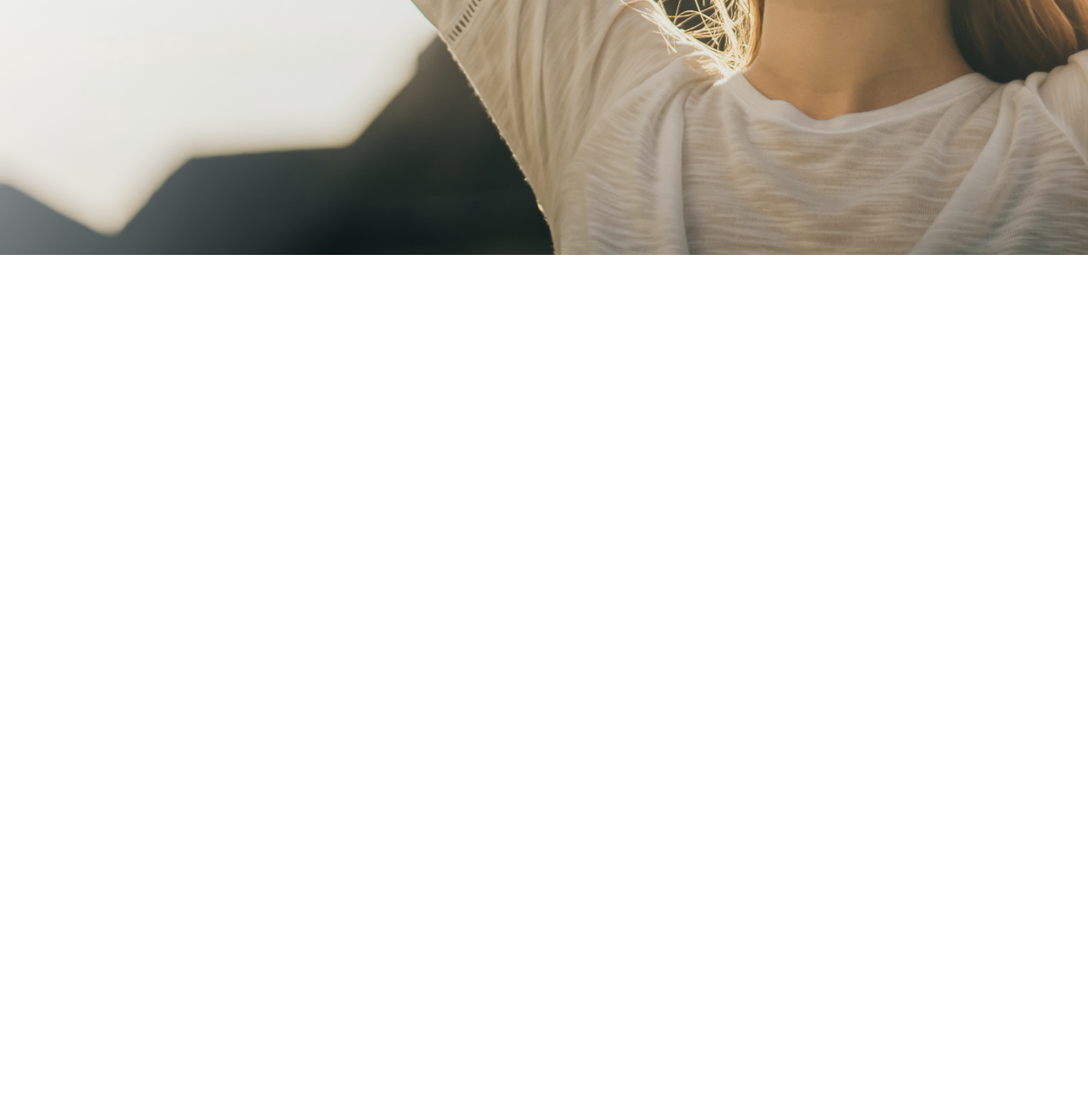
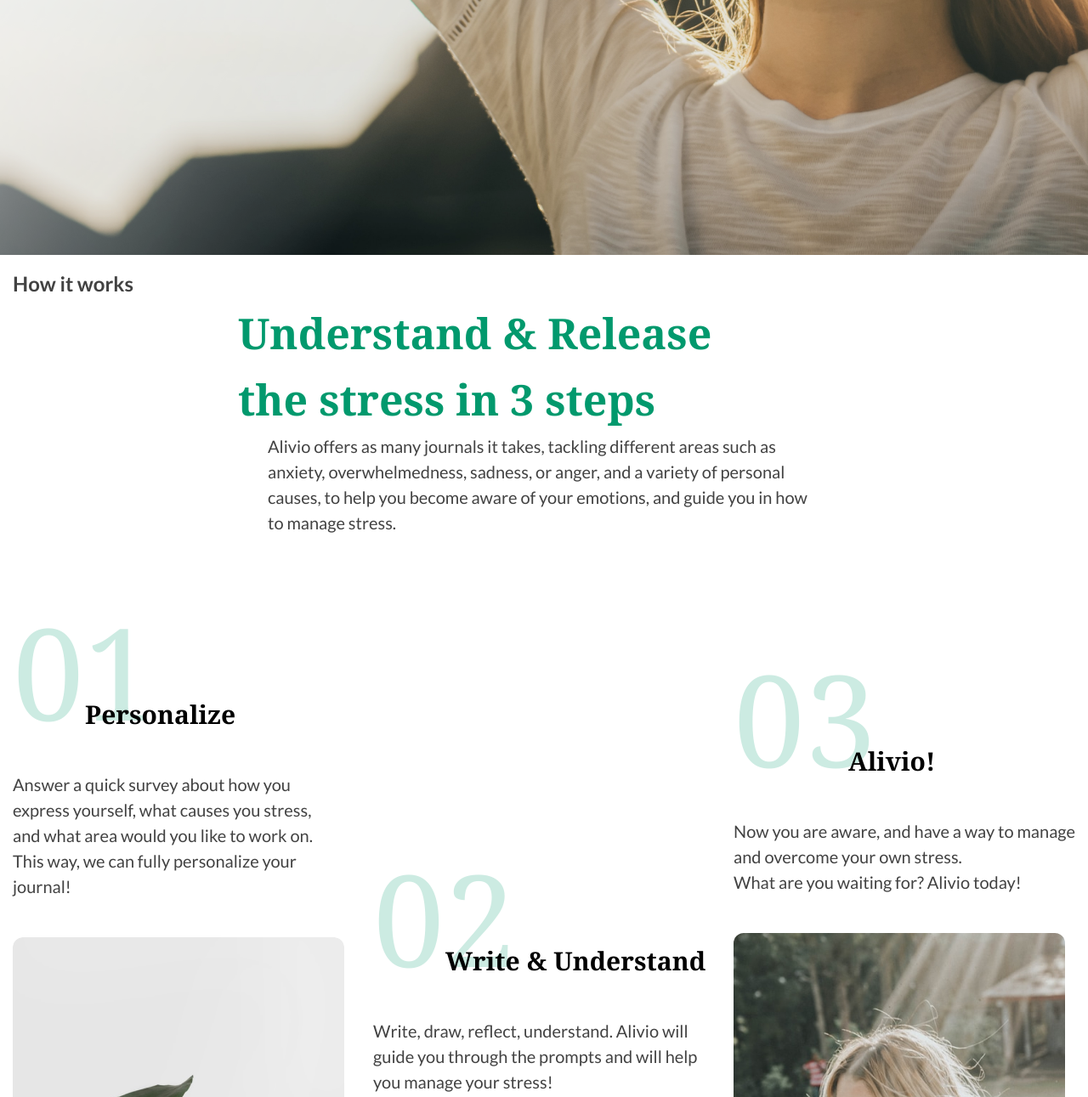
Before and after one commit to SerhiiDev08/site_2_portfolio, a plain HTML site: page index.html in a window 1280 px wide. Shown: the part 680-1971 px from the top of the page at 85% size. Before the commit the page ends 980 px from the top, so only its background shows below. Drawn offline with Linux system fonts and the light colour scheme.

Commit message:
add hoitworks and media

```diff
--- a/css/media.css
+++ b/css/media.css
@@ -1,12 +1,18 @@
-@media screen and (max-width: 1440px) {
-	.header {
+@media screen and (max-width: 1500px) {
+	.header,
+	.howitworks {
 		padding: 15px;
 	}
-	.header__top {
+}
+@media screen and (max-width: 1440px) {
+	.header__top,
+	.menu__list,
+	.howitworks__top,
+	.howitworks__cards {
 		flex-wrap: wrap;
 	}
-	.menu__list {
-		flex-wrap: wrap;
+	.howitworks__top {
+		justify-content: center;
 	}
 }
 @media screen and (max-width: 1110px) {
@@ -17,7 +23,19 @@
 		top: -200px;
 	}
 }
-@media screen and (max-width: 400px) {
+@media screen and (max-width: 992px) {
+	.card__item:nth-child(2) {
+		margin-top: 100px;
+	}
+	.howitworks__cards {
+		justify-content: center;
+	}
+	.howitworks__title {
+		font-size: 40px;
+		margin: 0 auto;
+	}
+}
+@media screen and (max-width: 450px) {
 	.header {
 		margin-top: 300px;
 	}
@@ -25,7 +43,6 @@
 		top: -300px;
 	}
 	.header__btn {
-		display: flex;
 		flex-wrap: wrap;
 	}
 	.menu__item {
@@ -41,4 +58,11 @@
 	.header__main p {
 		margin-bottom: 35px;
 	}
+	.card__item img {
+		max-width: 300px;
+		border-radius: 12px;
+	}
+	.howitworks__title {
+		margin: 0 auto;
+	}
 }
--- a/css/style.css
+++ b/css/style.css
@@ -117,3 +117,82 @@
 	color: #ffffff;
 	padding: 20px 50px;
 }
+/* how it works section */
+.howitworks {
+	padding: 170px 0 50px;
+}
+.howitworks h5 {
+	font-weight: 600;
+	font-size: 24px;
+	line-height: 157%;
+	color: #424242;
+}
+.howitworks__top {
+	display: flex;
+	align-items: center;
+	margin-bottom: 48px;
+}
+.howitworks__title {
+	max-width: 584px;
+	font-family: "Georgia";
+	font-weight: 700;
+	font-size: 50px;
+	line-height: 157%;
+	color: #01996d;
+	margin-right: 136px;
+}
+.howitworks__text {
+	max-width: 650px;
+	font-weight: 500;
+	font-size: 20px;
+	line-height: 150%;
+	color: #424242;
+}
+.howitworks__cards {
+	display: flex;
+	justify-content: space-between;
+}
+.card__item {
+	max-width: 405px;
+	font-family: "Georgia";
+}
+.card__title h6 {
+	font-weight: 400;
+	font-size: 150px;
+	line-height: 150%;
+	color: rgba(1, 153, 109, 0.2);
+}
+.card__title {
+	position: relative;
+	margin-bottom: 5px;
+}
+.card__title-text {
+	position: absolute;
+	font-weight: 700;
+	font-size: 30px;
+	line-height: 150%;
+	color: #000000;
+	left: 85px;
+	top: 140px;
+}
+.card__text {
+	font-family: "Lato";
+	font-weight: 500;
+	font-size: 20px;
+	line-height: 150%;
+	color: #424242;
+	margin-bottom: 45px;
+}
+.card__item img {
+	max-width: 390px;
+	border-radius: 12px;
+}
+.card__item:nth-child(2) {
+	margin-top: 290px;
+}
+.card__item:nth-child(3) {
+	margin-top: 55px;
+}
+.card__item:nth-child(3) .card__title-text{
+	left: 135px;
+}
--- a/index.html
+++ b/index.html
@@ -1,5 +1,6 @@
 <!DOCTYPE html>
 <html lang="en">
+
 <head>
 	<meta charset="UTF-8">
 	<meta http-equiv="X-UA-Compatible" content="IE=edge">
@@ -8,6 +9,7 @@
 	<link rel="stylesheet" href="css/media.css">
 	<title>Alivio</title>
 </head>
+
 <body>
 	<div class="wrapper">
 		<header class="header">
@@ -32,11 +34,55 @@
 				<div class="header__main">
 					<h1>Be aware, Manage well.</h1>
 					<p>Everyone experiences stress in different ways. <br>
-					Let Alivio guide you, in a personalized journal experience, to overcome your stress.</p>
+						Let Alivio guide you, in a personalized journal experience, to overcome your stress.</p>
 					<button>Find Your Way</button>
 				</div>
 			</div>
 		</header>
+		<section class="howitworks">
+			<div class="container">
+				<h5>How it works</h5>
+				<div class="howitworks__top">
+					<div class="howitworks__title">
+						<h4>Understand & Release
+							the stress in 3 steps</h4>
+					</div>
+					<div class="howitworks__text">
+						Alivio offers as many journals it takes, tackling different areas such as anxiety, overwhelmedness,
+						sadness, or anger,
+						and a variety of personal causes, to help you become aware of your emotions, and guide you in how to
+						manage stress.
+					</div>
+				</div>
+				<div class="howitworks__cards">
+					<div class="card__item">
+						<div class="card__title">
+							<h6>01</h6>
+							<p class="card__title-text">Personalize</p>
+						</div>
+						<p class="card__text">Answer a quick survey about how you <br> express yourself, what causes you stress, <br> and what area would you like to work on. <br> This way, we can fully personalize your journal!</p>
+						<img src="img/card1.png" alt="img">
+					</div>
+					<div class="card__item">
+						<div class="card__title">
+							<h6>02</h6>
+							<p class="card__title-text">Write & Understand</p>
+						</div>
+						<p class="card__text">Write, draw, reflect, understand. Alivio will guide you through the prompts and will help you manage your stress!</p>
+						<img src="img/card2.png" alt="img">
+					</div>
+					<div class="card__item">
+						<div class="card__title">
+							<h6>03</h6>
+							<p class="card__title-text">Alivio!</p>
+						</div>
+						<p class="card__text">Now you are aware, and have a way to manage <br> and overcome your own stress. <br> What are you waiting for? Alivio today!</p>
+						<img src="img/card3.png" alt="img">
+					</div>
+				</div>
+			</div>
+		</section>
 	</div>
 </body>
+
 </html>
```
